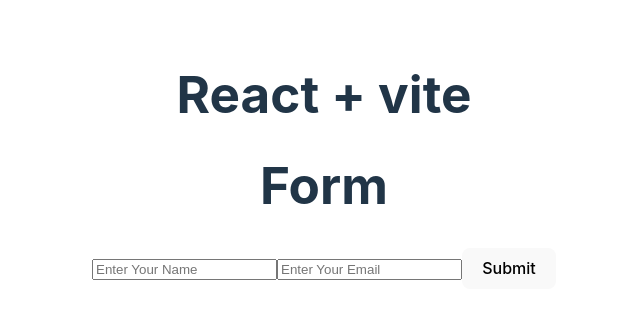
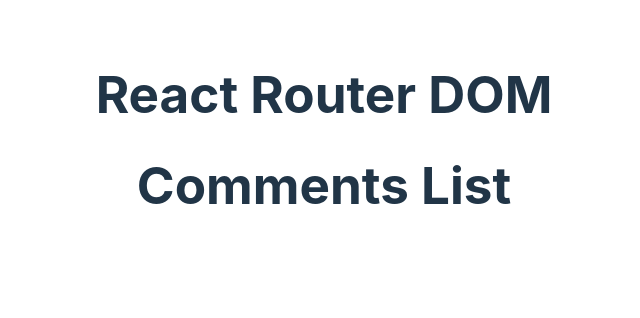
Before and after one commit to drajnish/react-concepts, a React (Vite) app: page /comments in a window 1280 px wide. Shown: the top 318 px of the page, without its empty margins (316-956 px from the left). Built offline with nearby package versions, Linux system fonts and the light colour scheme.

Commit message:
installed react-router-dom and used routes and route for routing

```diff
--- a/package.json
+++ b/package.json
@@ -11,7 +11,8 @@
   },
   "dependencies": {
     "react": "^18.3.1",
-    "react-dom": "^18.3.1"
+    "react-dom": "^18.3.1",
+    "react-router-dom": "^6.26.0"
   },
   "devDependencies": {
     "@types/react": "^18.3.3",
--- a/src/App.jsx
+++ b/src/App.jsx
@@ -1,5 +1,8 @@
+import { Route, Routes } from 'react-router-dom';
 import './App.css';
-import FormComponent from './components/form';
+// import FormComponent from './components/form';
+import CommentsList from './pages/comments';
+import RecipeList from './pages/recipe';
 // import UseReducerExample from './components/useReducer';
 // import ContextButton from './components/context/button';
 // import ContextText from './components/context/text';
@@ -8,12 +11,16 @@
 function App() {
   return (
     <>
-      <h1>React + vite</h1>
+      <h1>React Router DOM</h1>
       {/* <ProductList /> */}
       {/* <ContextButton />
       <ContextText /> */}
       {/* <UseReducerExample /> */}
-      <FormComponent />
+      {/* <FormComponent /> */}
+      <Routes>
+        <Route path="recipe" element={<RecipeList />} />
+        <Route path="comments" element={<CommentsList />} />
+      </Routes>
     </>
   );
 }
--- a/src/main.jsx
+++ b/src/main.jsx
@@ -2,9 +2,12 @@
 import App from './App.jsx';
 import './index.css';
 import GlobalState from './context/index.jsx';
+import { BrowserRouter } from 'react-router-dom';
 
 ReactDOM.createRoot(document.getElementById('root')).render(
   <GlobalState>
-    <App />
+    <BrowserRouter>
+      <App />
+    </BrowserRouter>
   </GlobalState>
 );
--- /dev/null
+++ b/src/pages/comments/index.jsx
@@ -0,0 +1,9 @@
+function CommentsList() {
+  return (
+    <div>
+      <h1>Comments List</h1>
+    </div>
+  );
+}
+
+export default CommentsList;
--- /dev/null
+++ b/src/pages/recipe/index.jsx
@@ -0,0 +1,9 @@
+function RecipeList() {
+  return (
+    <div>
+      <h1>Recipe List</h1>
+    </div>
+  );
+}
+
+export default RecipeList;
```
Also changed, not shown: 1 other file (tests, documents, lock files or other folders).
